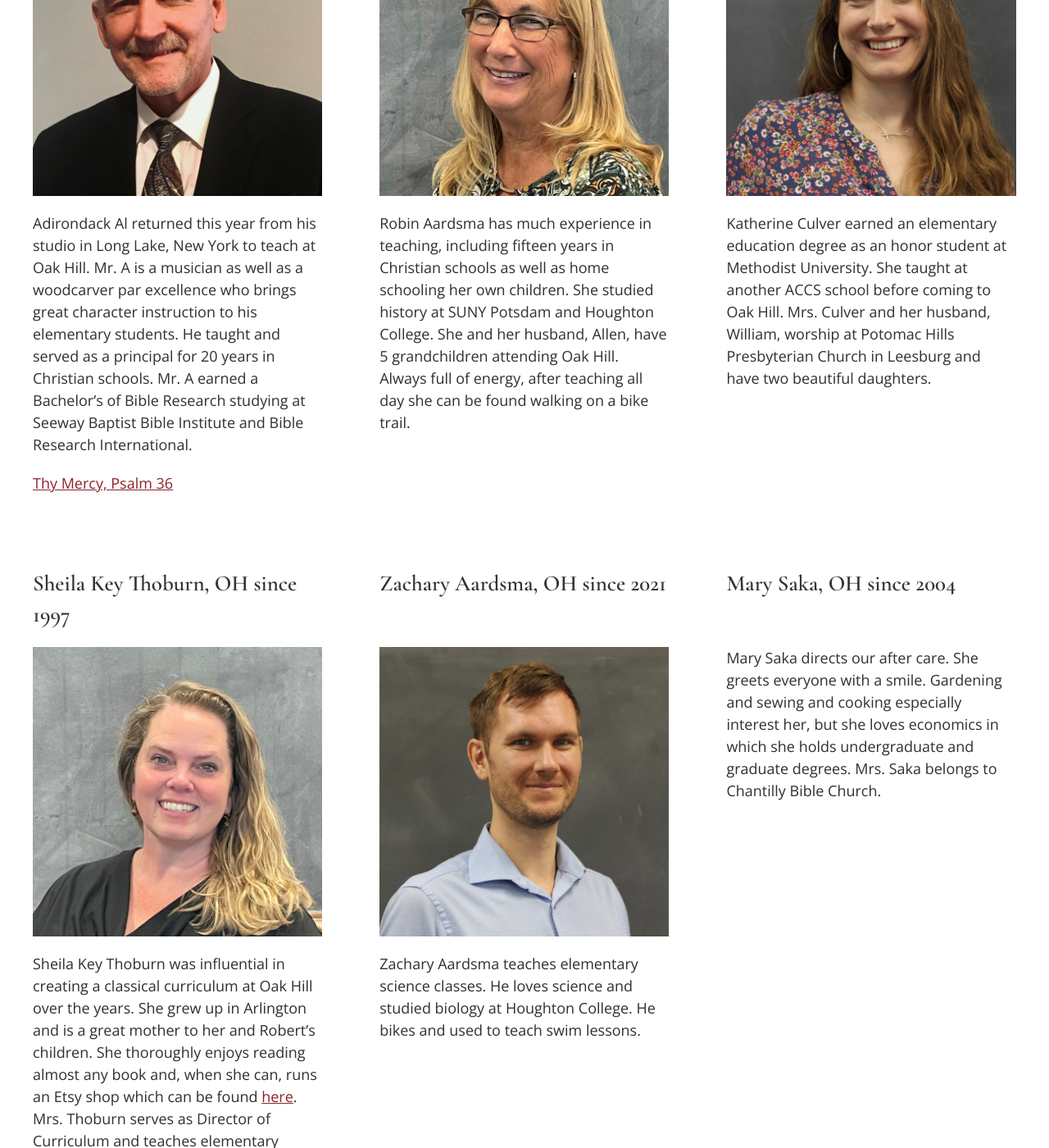
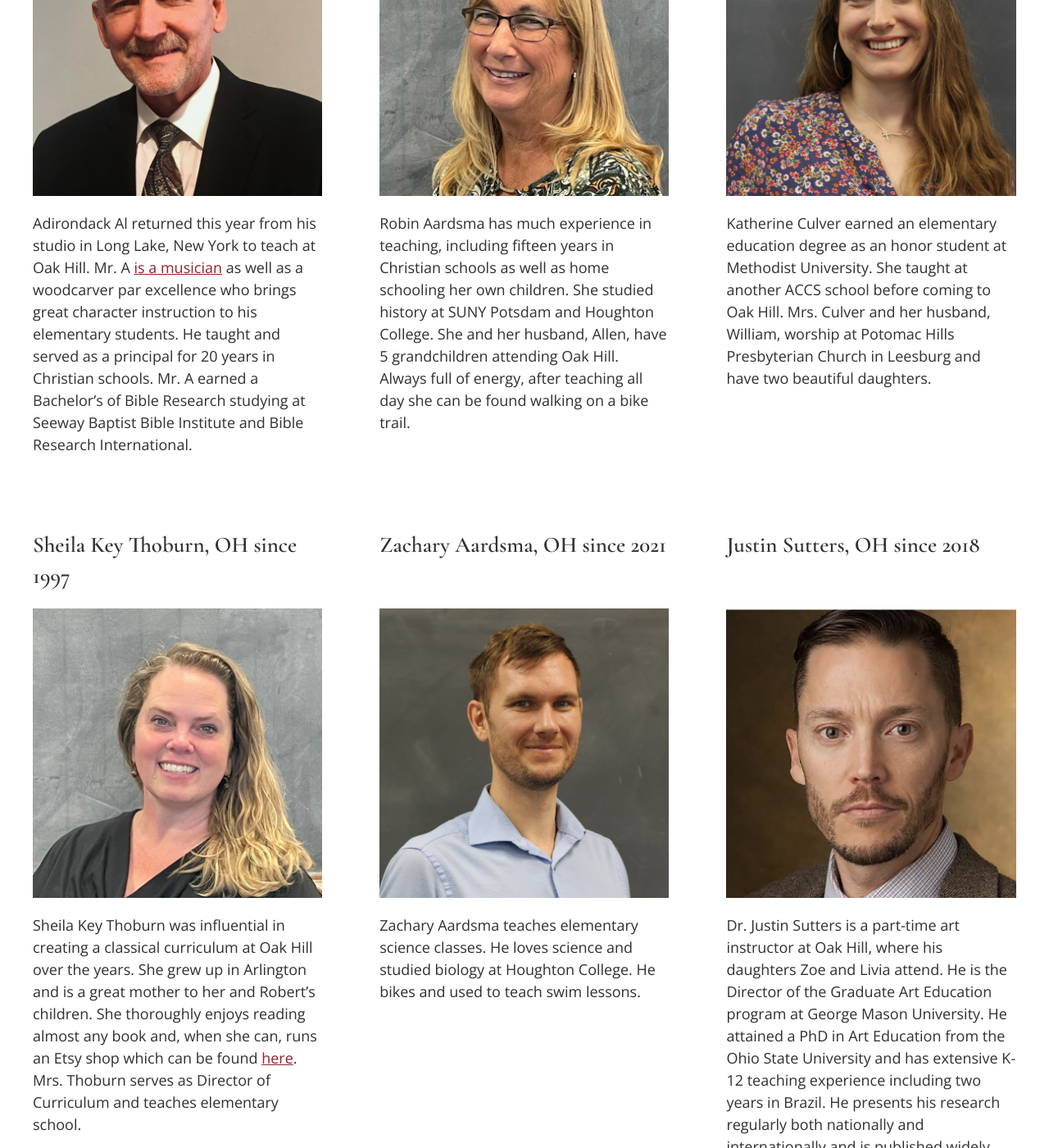
Before and after one commit to OakHillChristianSchool/oak-hill-website, a Jekyll site: the page built from faculty.html, in a window 1280 px wide and 1400 px high, scrolled down 3827 px. Shown: the whole window at 82% size. Built offline with Jekyll 4.4.1, drawn with Linux system fonts in a browser that asks for light colours; some of the changed text lies outside the part shown.

Commit message:
Make small changes to faculty page

```diff
--- a/_data/faculty.yml
+++ b/_data/faculty.yml
@@ -93,9 +93,7 @@
   image: assets/images/faculty/arelis-gil.png
 - name: Allen Aardsma, OH since 2005
   bio: |-
-    Adirondack Al returned this year from his studio in Long Lake, New York to teach at Oak Hill. Mr. A is a musician as well as a woodcarver par excellence who brings great character instruction to his elementary students. He taught and served as a principal for 20 years in Christian schools. Mr. A earned a Bachelor's of Bible Research studying at Seeway Baptist Bible Institute and Bible Research International.
-
-    <a href="https://www.pondsidestudio.net/my-music.html" target="_blank">Thy Mercy, Psalm 36</a>
+    Adirondack Al returned this year from his studio in Long Lake, New York to teach at Oak Hill. Mr. A <a href="https://www.pondsidestudio.net/my-music.html" target="_blank">is a musician</a> as well as a woodcarver par excellence who brings great character instruction to his elementary students. He taught and served as a principal for 20 years in Christian schools. Mr. A earned a Bachelor's of Bible Research studying at Seeway Baptist Bible Institute and Bible Research International.
   image: "/assets/images/faculty/allen-aardsma.png"
 - name: Robin Aardsma, OH since 2005
   bio:
@@ -125,13 +123,6 @@
     Zachary Aardsma teaches elementary science classes. He loves science and studied
     biology at Houghton College. He bikes and used to teach swim lessons.
   image: "/assets/images/faculty/zach-aardsma.png"
-- name: Mary Saka, OH since 2004
-  bio:
-    Mary Saka directs our after care. She greets everyone with a smile. Gardening
-    and sewing and cooking especially interest her, but she loves economics in which
-    she holds undergraduate and graduate degrees. Mrs. Saka belongs to Chantilly Bible
-    Church.
-  image: ""
 - name: Justin Sutters, OH since 2018
   bio:
     Dr. Justin Sutters is a part-time art instructor at Oak Hill, where his daughters
@@ -141,6 +132,13 @@
     He presents his research regularly both nationally and internationally and is
     published widely. <a href="https://gmu.academia.edu/justinsutters" target="_blank">https://gmu.academia.edu/justinsutters</a>
   image: assets/images/faculty/justin-sutters.png
+- name: Mary Saka, OH since 2004
+  bio:
+    Mary Saka directs our after care. She greets everyone with a smile. Gardening
+    and sewing and cooking especially interest her, but she loves economics in which
+    she holds undergraduate and graduate degrees. Mrs. Saka belongs to Chantilly Bible
+    Church.
+  image: ""
 - name: Nancy Weathers, Kindergarten, OH since 2004
   bio: ""
   image: "/assets/images/faculty/nancy-weathers.png"
```
